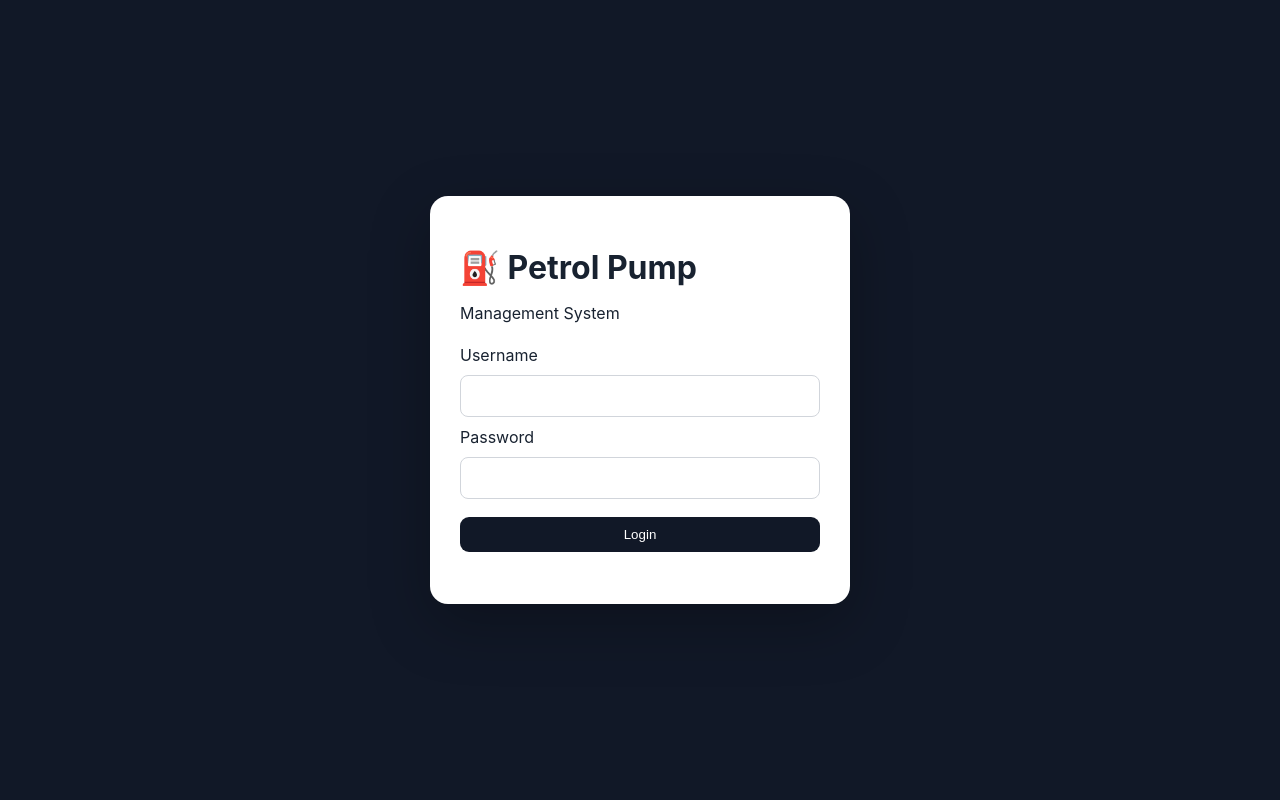
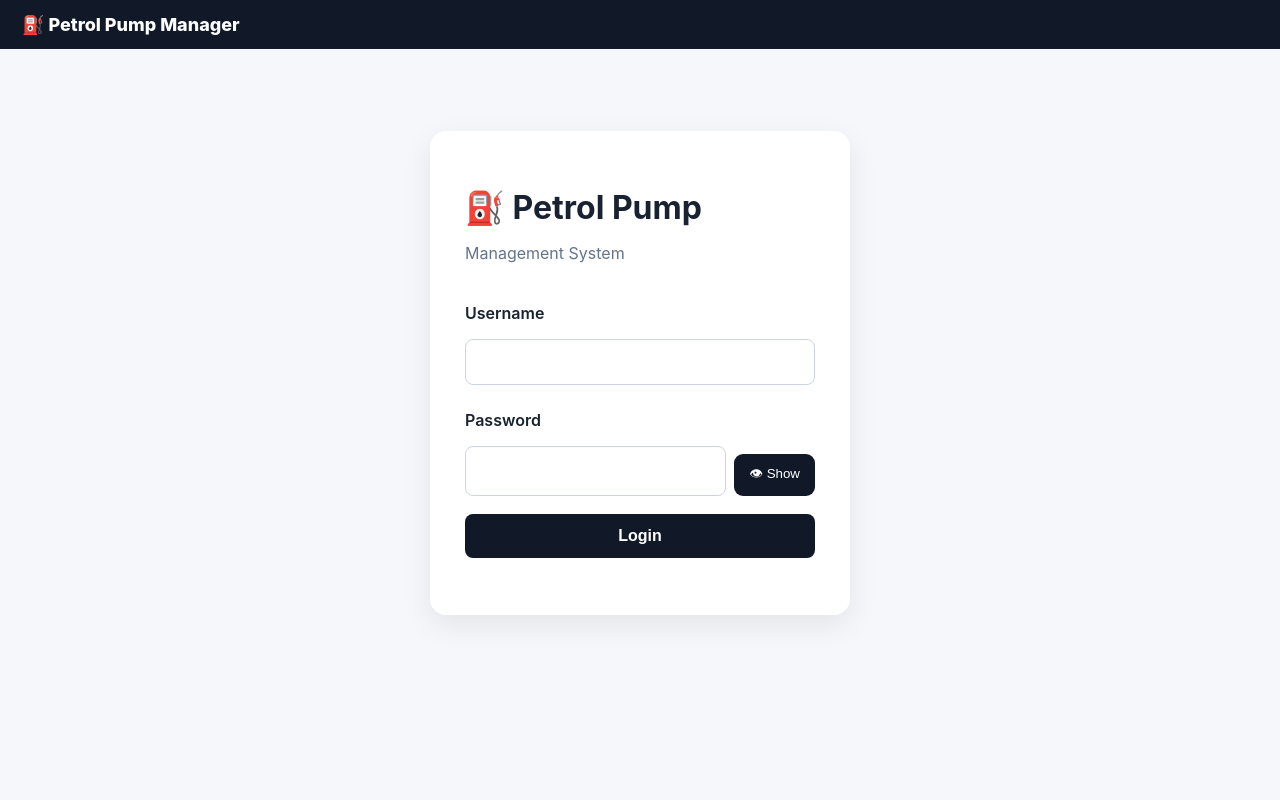
Before and after one commit to sanskritishivhare42/petrol-pump-manager, a Flask app: page /login in a window 1280 px wide. Run offline with Flask 3, Linux system fonts and the light colour scheme.

Commit message:
Refactor login.html to use template inheritance

```diff
--- a/templates/login.html
+++ b/templates/login.html
@@ -1,11 +1,150 @@
-<!doctype html><html><head><meta name="viewport" content="width=device-width,initial-scale=1">
-<title>Login</title><link rel="stylesheet" href="{{url_for('static',filename='style.css')}}"></head>
-<body class="login-page"><div class="login-card">
-<h1>⛽ Petrol Pump</h1><p>Management System</p>
-<form method="post">
-<label>Username</label><input name="username" required>
-<label>Password</label><input type="password" name="password" required>
-<button>Login</button>
-</form>
+{% extends "base.html" %}
 
-</div></body></html>
+{% block content %}
+
+<div class="login-container">
+
+    <div class="login-card">
+
+        <h1>⛽ Petrol Pump</h1>
+
+        <p class="login-subtitle">Management System</p>
+
+        <form method="POST">
+
+            <label>Username</label>
+            <input
+                type="text"
+                name="username"
+                required
+                autocomplete="username"
+            >
+
+            <label>Password</label>
+
+            <div class="password-container">
+
+                <input
+                    type="password"
+                    id="login-password"
+                    name="password"
+                    required
+                    autocomplete="current-password"
+                >
+
+                <button
+                    type="button"
+                    class="show-password"
+                    onclick="toggleLoginPassword()"
+                >
+                    👁 Show
+                </button>
+
+            </div>
+
+            <button type="submit" class="login-button">
+                Login
+            </button>
+
+        </form>
+
+    </div>
+
+</div>
+
+
+<style>
+
+.login-container {
+    display: flex;
+    justify-content: center;
+    align-items: center;
+    min-height: 75vh;
+}
+
+.login-card {
+    width: 100%;
+    max-width: 420px;
+    padding: 35px;
+    background: white;
+    border-radius: 16px;
+    box-shadow: 0 10px 30px rgba(0,0,0,0.08);
+}
+
+.login-card h1 {
+    margin-bottom: 8px;
+}
+
+.login-subtitle {
+    margin-bottom: 25px;
+    color: #64748b;
+}
+
+.login-card label {
+    display: block;
+    margin-top: 15px;
+    margin-bottom: 6px;
+    font-weight: 600;
+}
+
+.login-card input {
+    width: 100%;
+    box-sizing: border-box;
+    padding: 12px;
+    border: 1px solid #cbd5e1;
+    border-radius: 8px;
+    font-size: 16px;
+}
+
+.password-container {
+    display: flex;
+    gap: 8px;
+}
+
+.password-container input {
+    flex: 1;
+}
+
+.show-password {
+    white-space: nowrap;
+    cursor: pointer;
+}
+
+.login-button {
+    width: 100%;
+    margin-top: 25px;
+    padding: 13px;
+    border: none;
+    border-radius: 8px;
+    cursor: pointer;
+    font-size: 16px;
+    font-weight: 600;
+}
+
+</style>
+
+
+<script>
+
+function toggleLoginPassword() {
+
+    const password = document.getElementById("login-password");
+    const button = document.querySelector(".show-password");
+
+    if (password.type === "password") {
+
+        password.type = "text";
+        button.innerHTML = "🙈 Hide";
+
+    } else {
+
+        password.type = "password";
+        button.innerHTML = "👁 Show";
+
+    }
+
+}
+
+</script>
+
+{% endblock %}
```
